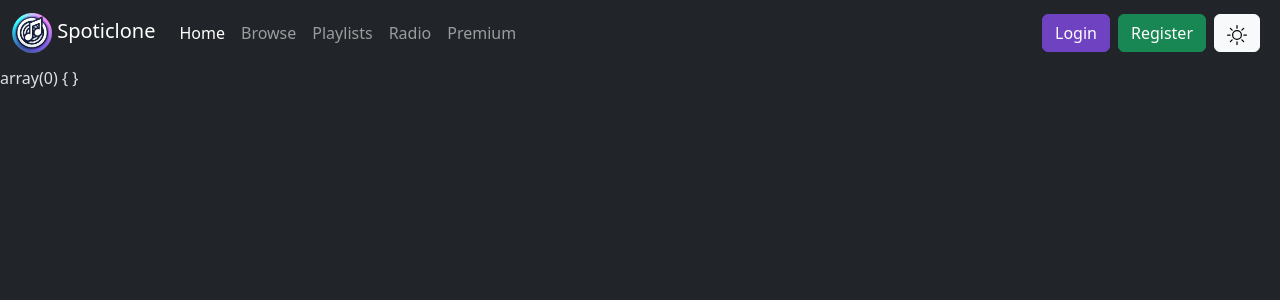
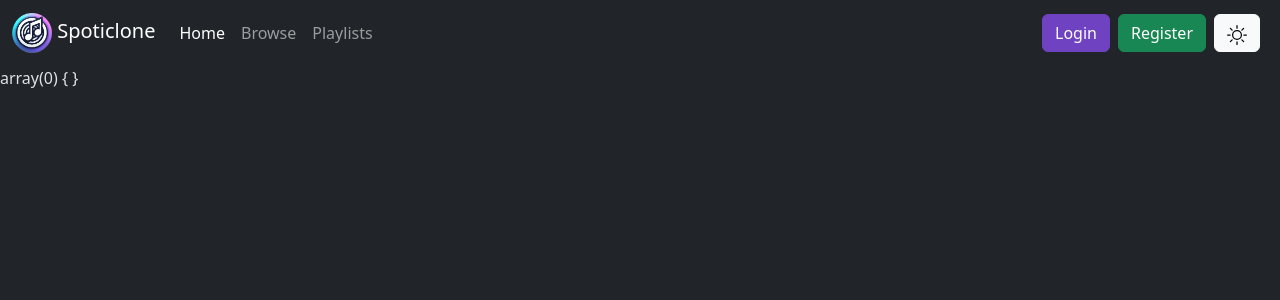
Before and after one commit to Makun09/Projet_noSQL, a PHP site: page /home/index.php in a window 1280 px wide. Shown: the top 300 px of the page. Run offline with PHP 8.4, Linux system fonts and the light colour scheme.

Commit message:
correction du header

```diff
--- a/include/header.php
+++ b/include/header.php
@@ -24,12 +24,7 @@
                 <li class="nav-item">
                     <a class="nav-link" href="#">Playlists</a>
                 </li>
-                <li class="nav-item">
-                    <a class="nav-link" href="#">Radio</a>
-                </li>
-                <li class="nav-item">
-                    <a class="nav-link" href="#">Premium</a>
-                </li>
+
             </ul>
 
             <!-- Login/Register buttons -->
```
